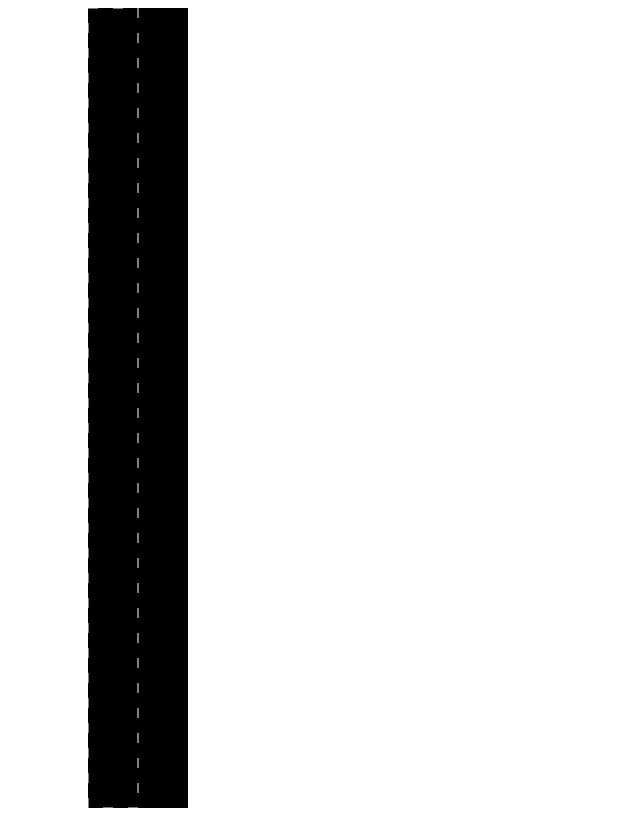
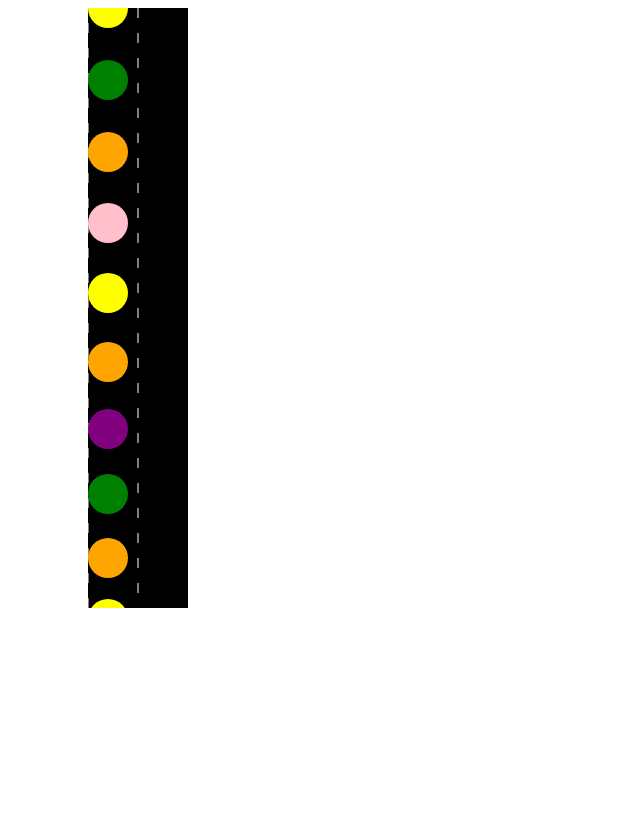
Before and after one commit to vkivaturi/traffic-sim-ind, a website built with Vite: page index.html in a window 1280 px wide. Shown: the whole page, without its empty margins (0-640 px from the left). Built offline with nearby package versions, Linux system fonts and the light colour scheme.

Commit message:
Working queue and eviction

```diff
--- a/index.html
+++ b/index.html
@@ -3,6 +3,6 @@
         <script src="main.js" type="module"></script>
     </head>
     <body>
-        <canvas id="canvas" width="200" height="800"></canvas>
+        <canvas id="canvas" width="800" height="600"></canvas>
     </body>
 </html>
--- a/main.js
+++ b/main.js
@@ -4,9 +4,12 @@ let ctx;
 let vehicleArr = [];
 let pathArr = [];
 const colourArray = ['blue', 'pink', 'orange', 'yellow', 'purple', 'green'];
+var fps = 5;
 
 //Max number of vehicles to be included in a simulation
-let totalVehicles = 30;
+let totalIterations = 50;
+//Number of points to be created in the path
+const numPoints = 25;
 
 function init() {
     ctx = document.getElementById("canvas").getContext("2d");
@@ -16,49 +19,45 @@ function init() {
     //
 
     // Initialise path coordinates
-    const start = [100, 1000]; // Starting point
+    const start = [100, 800]; // Starting point
     const interim1 = [100, 600]; // First control point
     const interim2 = [100, 300]; // Second control point
     const end = [100, 0]; // Ending point
 
-    const numPoints = 50;
-
     //Create path with the assigned coordinates
     pathArr = createPath(start, interim1, interim2, end, numPoints);
-    window.requestAnimationFrame(startSimulation);
-    //window.requestAnimationFrame(startSimulation);
-    //window.requestAnimationFrame(startSimulation);
-    //window.requestAnimationFrame(startSimulation);
-    //window.requestAnimationFrame(startSimulation);
-    //window.requestAnimationFrame(startSimulation);
-    //window.requestAnimationFrame(startSimulation);
-    //window.requestAnimationFrame(startSimulation);
+
+    startSimulation();
+}
+
+function startSimulation() {
+    if(totalIterations-- < 0)
+        return;
+    ctx.clearRect(0, 0, canvas.width, canvas.height);
+    createRoad();
+    updatePathPointVehicles();
+
+    setTimeout(() => {
+        window.requestAnimationFrame(startSimulation);
+      }, 1000 / fps);
 
 }
 
-function startSimulation() {
-    ctx.clearRect(0, 0, canvas.width, canvas.height);
-    createRoad();
-    updatePathPointVehicles();
-    window.requestAnimationFrame(startSimulation);
-}
-
 function updatePathPointVehicles() {
-    if (totalVehicles-- <= 0)
-        return;
     for (var i = pathArr.length - 1; i >= 0; i--) {
-        console.log(pathArr[i].position + " : " + i)
+        //console.log(pathArr[i].position + " : " + i)
         if (pathArr[i].vehicle == null) {
             //If start point is null, add a vehicle to the path
-            if (pathArr[i].position == "start" ) {
+            if (pathArr[i].position == "start") {
                 addNewVehicleToPath(i);
             }
         } else {
-            console.log(pathArr[i].position);
             if ((pathArr[i].position == "start") || (pathArr[i].position == "interim")) {
-                console.log("Is move up : " + moveUpIfPossible(i));
+                var isMoveUp = moveUpIfPossible(i);
+                //console.log("Is move up : " + isMoveUp);
             } else if (pathArr[i].position == "end") {
-                console.log("end - " + pathArr[i].vehicle.y);
+                console.log("Remove vehicle from end");
+                pathArr[i].vehicle = null;
             }
         }
     }
@@ -98,9 +97,6 @@ function createRoad() {
     ctx.strokeRect(80, 0, 50, 800);
 }
 
-function initVehiclesOnRoad() {
-    // roadSlotArr[0] = createVehicles();
-}
 
 //Create vehicles required in simulation
 function createVehicles() {
```
